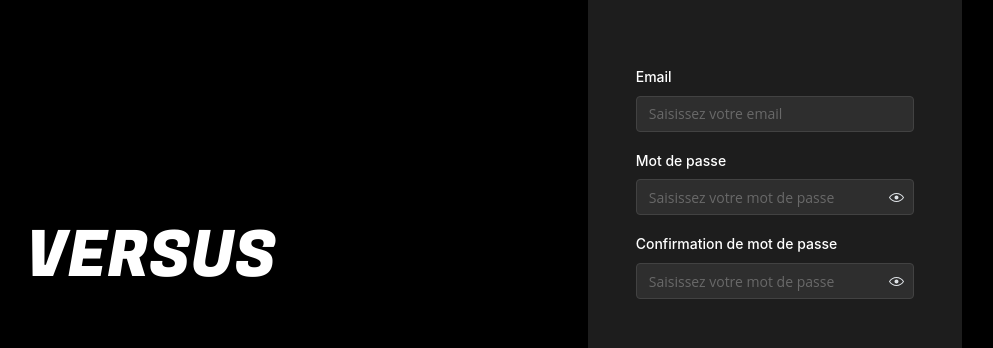
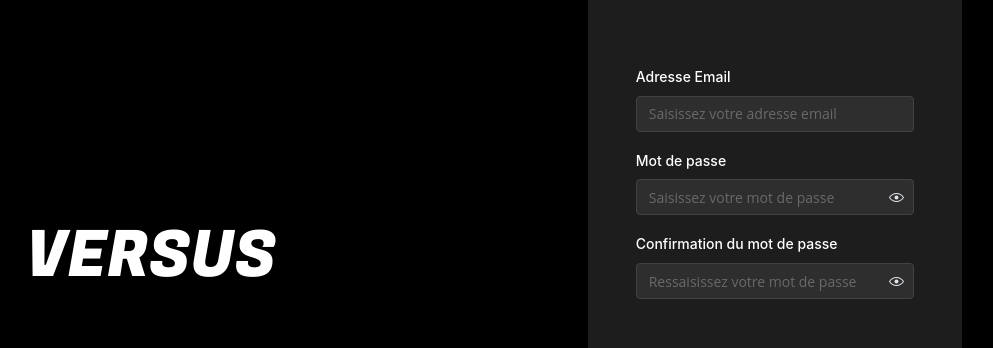
Before and after one commit to Kim-Bnx/VERSUS, a React (Vite) app: page /sign-up in a window 1280 px wide. Shown: the part 143-491 px from the top of the page, without its empty margins (146-1139 px from the left). Built offline with nearby package versions, Linux system fonts and the light colour scheme.

Commit message:
♻️ refactor: edit validation nomenclature

```diff
--- a/src/pages/Auth/Login/Login.tsx
+++ b/src/pages/Auth/Login/Login.tsx
@@ -16,7 +16,7 @@ import { useForm, Controller } from 'react-hook-form';
 import { zodResolver } from '@hookform/resolvers/zod';
 import { useAppDispatch, useAppSelector } from '../../../hooks/redux';
 import { login } from '../../../store/reducers/login';
-import loginSchema, { LoginSchemaType } from '../../../validation/loginSchema';
+import loginSchema, { LoginSchemaType } from '../../../validations/loginSchema';
 
 function Login() {
   const navigate = useNavigate();
--- a/src/pages/Auth/Signup/Default/index.tsx
+++ b/src/pages/Auth/Signup/Default/index.tsx
@@ -17,7 +17,7 @@ import { signup } from '../../../../store/reducers/signup';
 import { login } from '../../../../store/reducers/login';
 import signupSchema, {
   SignupSchemaType,
-} from '../../../../validation/signupSchema';
+} from '../../../../validations/signupSchema';
 
 type DefaultProps = {
   onChangeView: (step: string) => void;
@@ -67,8 +67,8 @@ function Default({ onChangeView }: DefaultProps) {
           render={({ field }) => (
             <TextInput
               {...field}
-              label="Email"
-              placeholder="Saisissez votre email"
+              label="Adresse Email"
+              placeholder="Saisissez votre adresse email"
               c="#FFF"
               error={errors.email?.message}
             />
@@ -96,8 +96,8 @@ function Default({ onChangeView }: DefaultProps) {
           render={({ field }) => (
             <PasswordInput
               {...field}
-              label="Confirmation de mot de passe"
-              placeholder="Saisissez votre mot de passe"
+              label="Confirmation du mot de passe"
+              placeholder="Ressaisissez votre mot de passe"
               className="last-input"
               c="#FFF"
               mt="1rem"
--- a/src/validation/loginSchema.ts
+++ b/src/validations/loginSchema.ts
@@ -1,7 +1,9 @@
 import { z } from 'zod';
 
 const loginSchema = z.object({
-  email: z.string().min(1, 'Impossible de se connecter sans adresse email.'),
+  email: z
+    .string()
+    .min(1, 'Impossible de se connecter sans une adresse email.'),
   password: z.string().min(1, 'Tu sembles avoir oublié le mot de passe.'),
 });
 export type LoginSchemaType = z.infer<typeof loginSchema>;
--- a/src/validation/signupSchema.ts
+++ b/src/validations/signupSchema.ts
@@ -7,23 +7,23 @@ const signupSchema = z
   .object({
     email: z
       .string()
-      .min(1, 'L adresse email est obligatoire.')
-      .email('L adresse email n est pas valide.'),
+      .min(1, "L'adresse email est obligatoire.")
+      .email("L'adresse email n'est pas valide."),
     password: z
       .string()
       .min(1, 'Le mot de passe est obligatoire.')
-      .min(6, 'Le mot de passe doit comporter au moinns 8 caractéres.')
+      .min(6, 'Le mot de passe doit comporter au moins 8 caractéres.')
       .regex(
         PASSWORD_REGEX,
-        'Le mot de passe doit contenir au moins une Majuscule, un chiffre et un caractère spécial.'
+        'Le mot de passe doit contenir au minimum une Majuscule, un chiffre et un caractère spécial.'
       ),
     confirmation: z
       .string()
       .min(1, 'La confirmation du mot de passe est obligatoire.'),
   })
   .refine((data) => data.password === data.confirmation, {
-    message: 'La confirmation ne correspond pas au mot de passe.',
-    path: ['confirmation'], // The path to the field with the error
+    message: 'Les mots de passe ne correspondent pas.',
+    path: ['confirmation'],
   });
 
 export type SignupSchemaType = z.infer<typeof signupSchema>;
```
